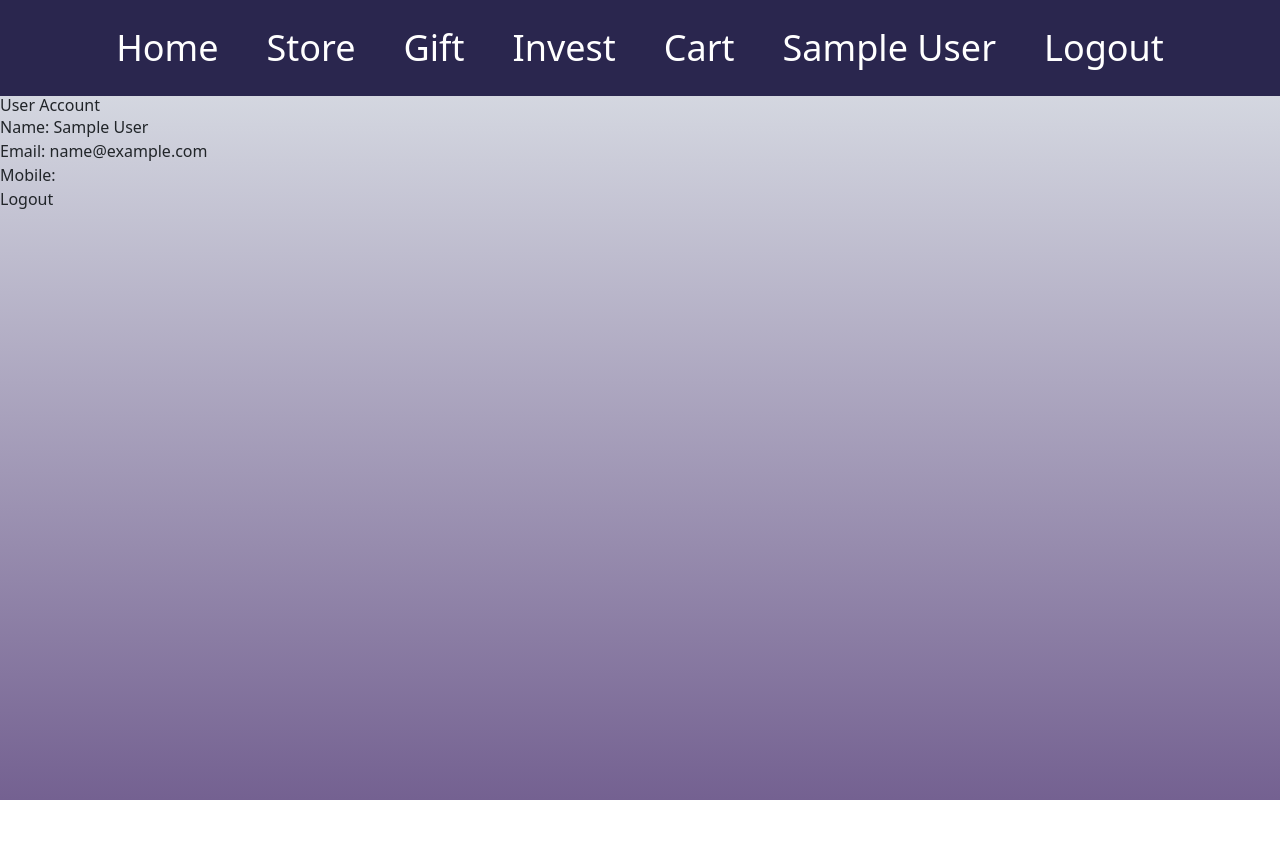
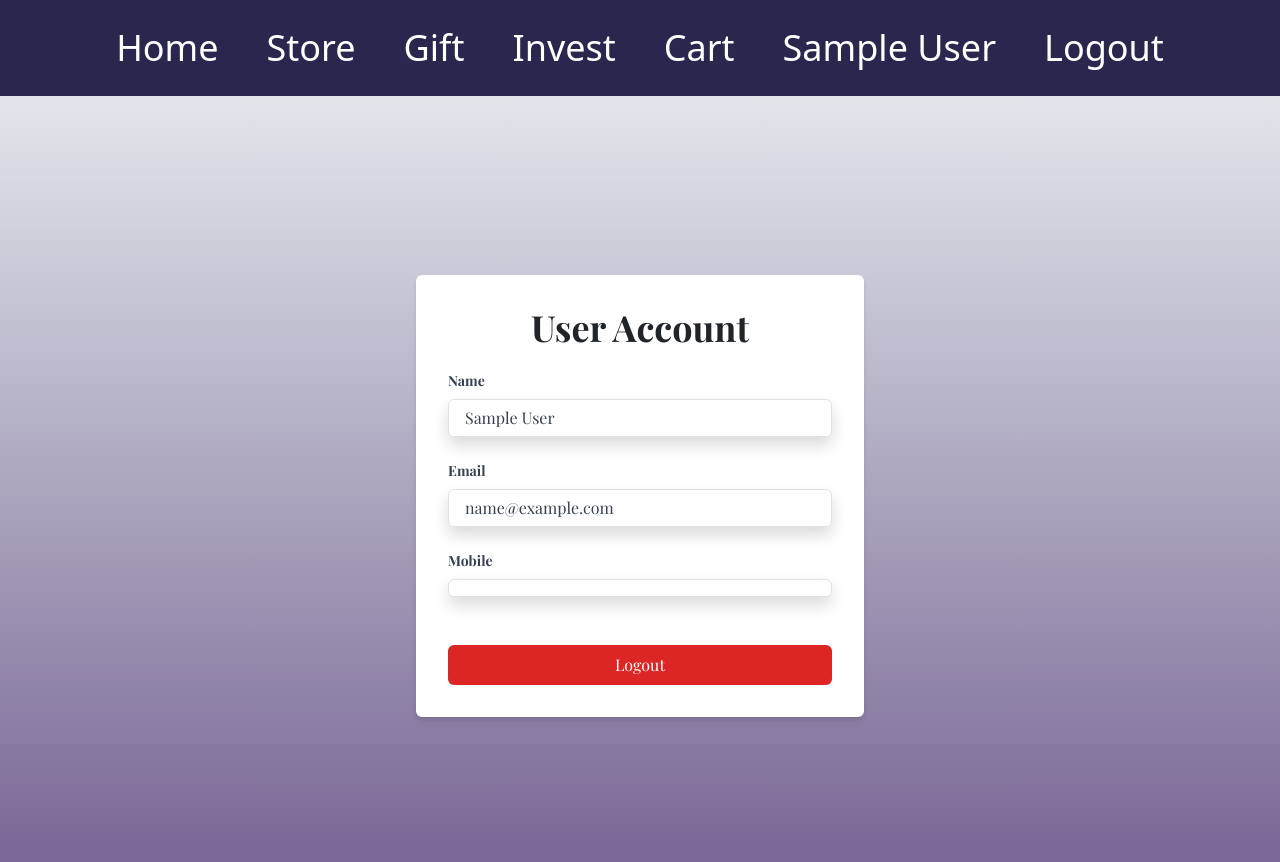
Before and after one commit to HridayJain01/ArteJewels, a React (Vite) app in the folder Frontend/: page /account in a window 1280 px wide. Shown: the top 862 px of the page. Before the commit the page ends 800 px from the top, so only its background shows below. Built offline with nearby package versions, Linux system fonts and the light colour scheme; sample sign-in values are in the browser's storage; a web font is replaced by a local one.

Commit message:
Update UserAccount.jsx

```diff
--- a/Frontend/src/components/UserAccount.jsx
+++ b/Frontend/src/components/UserAccount.jsx
@@ -1,21 +1,13 @@
-import React, { useState, useEffect } from 'react';
+import React, { useContext } from 'react';
 import { useNavigate } from 'react-router-dom';
+import { UserContext } from '../context/UserContext.jsx';
 
 const UserAccount = () => {
-  const [user, setUser] = useState(null);
+  const { user, logout } = useContext(UserContext);
   const navigate = useNavigate();
 
-  useEffect(() => {
-    const storedUser = localStorage.getItem('user');
-    if (storedUser) {
-      setUser(JSON.parse(storedUser));
-    }
-  }, []);
-
   const handleLogout = () => {
-    localStorage.removeItem('token');
-    localStorage.removeItem('user');
-    setUser(null);
+    logout();
     navigate('/');
   };
 
@@ -24,12 +16,34 @@ const UserAccount = () => {
   }
 
   return (
-    <div>
-      <h2>User Account</h2>
-      <p>Name: {user.name}</p>
-      <p>Email: {user.email}</p>
-      <p>Mobile: {user.mobile}</p>
-      <button onClick={handleLogout}>Logout</button>
+    <div className="min-h-screen flex items-center justify-center p-8 font-sans bg-custom-gradient">
+      <div className="bg-white p-8 rounded shadow-md w-full max-w-md">
+        <h2 className="text-4xl font-bold mb-4 text-center">User Account</h2>
+        <div className="mb-4">
+          <label className="block text-gray-700 text-sm font-bold mb-2">Name</label>
+          <p className="shadow appearance-none border rounded w-full py-2 px-3 text-gray-700 leading-tight focus:outline-none focus:shadow-outline">
+            {user.name}
+          </p>
+        </div>
+        <div className="mb-4">
+          <label className="block text-gray-700 text-sm font-bold mb-2">Email</label>
+          <p className="shadow appearance-none border rounded w-full py-2 px-3 text-gray-700 leading-tight focus:outline-none focus:shadow-outline">
+            {user.email}
+          </p>
+        </div>
+        <div className="mb-4">
+          <label className="block text-gray-700 text-sm font-bold mb-2">Mobile</label>
+          <p className="shadow appearance-none border rounded w-full py-2 px-3 text-gray-700 leading-tight focus:outline-none focus:shadow-outline">
+            {user.mobile}
+          </p>
+        </div>
+        <button
+          onClick={handleLogout}
+          className="bg-red-600 text-white py-2 px-4 rounded focus:outline-none focus:shadow-outline w-full mt-4"
+        >
+          Logout
+        </button>
+      </div>
     </div>
   );
 };
```
